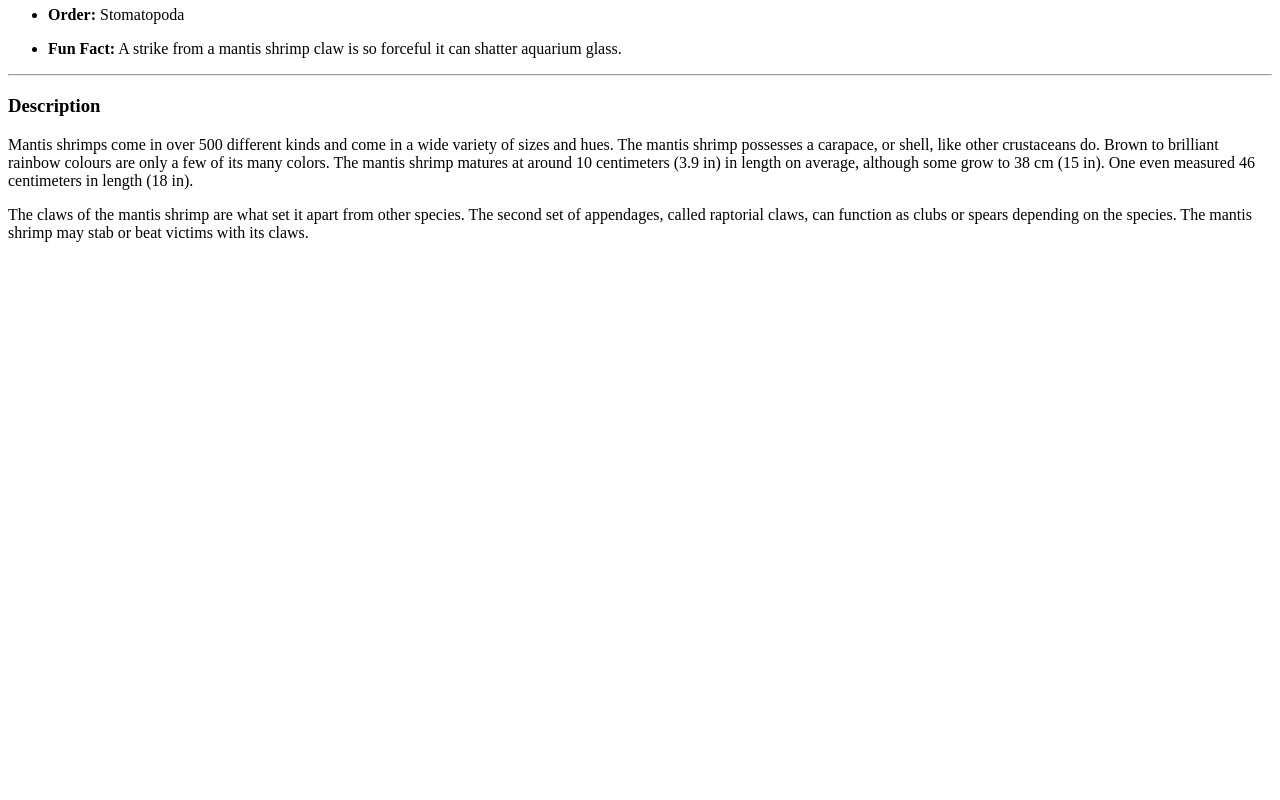
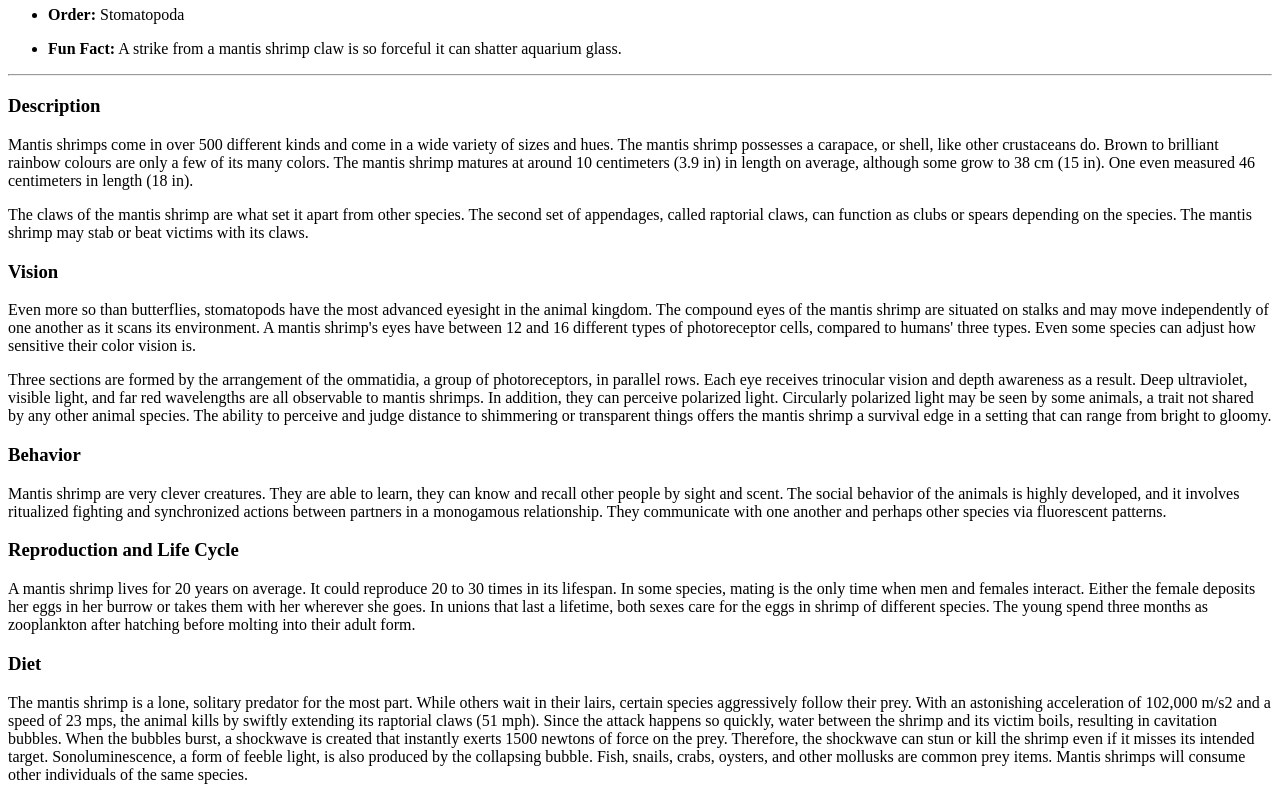
Before and after one commit to aysllanferreira/trybe-exercicios, a plain HTML site: page Fundamentos/1- HTML & CSS/3.4/index.html in a window 1280 px wide. Shown: the part 661-1461 px from the top of the page. Before the commit the page ends 919 px from the top, so only its background shows below. Drawn offline with Linux system fonts and the light colour scheme.

Commit message:
New sections add

```diff
--- a/Fundamentos/1- HTML & CSS/3.4/index.html
+++ b/Fundamentos/1- HTML & CSS/3.4/index.html
@@ -7,7 +7,7 @@
   </head>
   <body>
     <!--Header-->
-    <header><h1>Soco a 80km/h: Conheça o Stomatopoda.</h1></header>
+    <header><h1>Punch at 80km/h: Meet the Stomatopoda.</h1></header>
 
     <!--Cabeçalho-->
     <nav>
@@ -17,7 +17,7 @@
         <li><a href="#">Contato</a></li>
       </ul>
     </nav>
-    <hr>
+    <hr />
     <!--Article-->
     <article>
       <h2>Fatos interessantes sobre o Stomatopoda.</h2>
@@ -127,7 +127,7 @@
           </li>
         </ul>
       </section>
-      <hr>
+      <hr />
       <section id="description">
         <h3>Description</h3>
         <p>
@@ -145,6 +145,74 @@
           shrimp may stab or beat victims with its claws.
         </p>
       </section>
+
+      <section id="vision">
+        <h3>Vision</h3>
+        <p>
+          Even more so than butterflies, stomatopods have the most advanced
+          eyesight in the animal kingdom. The compound eyes of the mantis shrimp
+          are situated on stalks and may move independently of one another as it
+          scans its environment. A mantis shrimp's eyes have between 12 and 16
+          different types of photoreceptor cells, compared to humans' three
+          types. Even some species can adjust how sensitive their color vision
+          is.
+        </p>
+        <p>
+          Three sections are formed by the arrangement of the ommatidia, a group
+          of photoreceptors, in parallel rows. Each eye receives trinocular
+          vision and depth awareness as a result. Deep ultraviolet, visible
+          light, and far red wavelengths are all observable to mantis shrimps.
+          In addition, they can perceive polarized light. Circularly polarized
+          light may be seen by some animals, a trait not shared by any other
+          animal species. The ability to perceive and judge distance to
+          shimmering or transparent things offers the mantis shrimp a survival
+          edge in a setting that can range from bright to gloomy.
+        </p>
+      </section>
+
+      <section id="behavior">
+        <h3>Behavior</h3>
+        <p>
+          Mantis shrimp are very clever creatures. They are able to learn, they
+          can know and recall other people by sight and scent. The social
+          behavior of the animals is highly developed, and it involves
+          ritualized fighting and synchronized actions between partners in a
+          monogamous relationship. They communicate with one another and perhaps
+          other species via fluorescent patterns.
+        </p>
+      </section>
+
+      <section id="reprodution">
+        <h3>Reproduction and Life Cycle</h3>
+        <p>
+          A mantis shrimp lives for 20 years on average. It could reproduce 20
+          to 30 times in its lifespan. In some species, mating is the only time
+          when men and females interact. Either the female deposits her eggs in
+          her burrow or takes them with her wherever she goes. In unions that
+          last a lifetime, both sexes care for the eggs in shrimp of different
+          species. The young spend three months as zooplankton after hatching
+          before molting into their adult form.
+        </p>
+      </section>
+
+      <section id="diet">
+        <h3>Diet</h3>
+        <p>
+          The mantis shrimp is a lone, solitary predator for the most part.
+          While others wait in their lairs, certain species aggressively follow
+          their prey. With an astonishing acceleration of 102,000 m/s2 and a
+          speed of 23 mps, the animal kills by swiftly extending its raptorial
+          claws (51 mph). Since the attack happens so quickly, water between the
+          shrimp and its victim boils, resulting in cavitation bubbles. When the
+          bubbles burst, a shockwave is created that instantly exerts 1500
+          newtons of force on the prey. Therefore, the shockwave can stun or
+          kill the shrimp even if it misses its intended target.
+          Sonoluminescence, a form of feeble light, is also produced by the
+          collapsing bubble. Fish, snails, crabs, oysters, and other mollusks
+          are common prey items. Mantis shrimps will consume other individuals
+          of the same species.
+        </p>
+      </section>
     </article>
   </body>
 </html>
```
